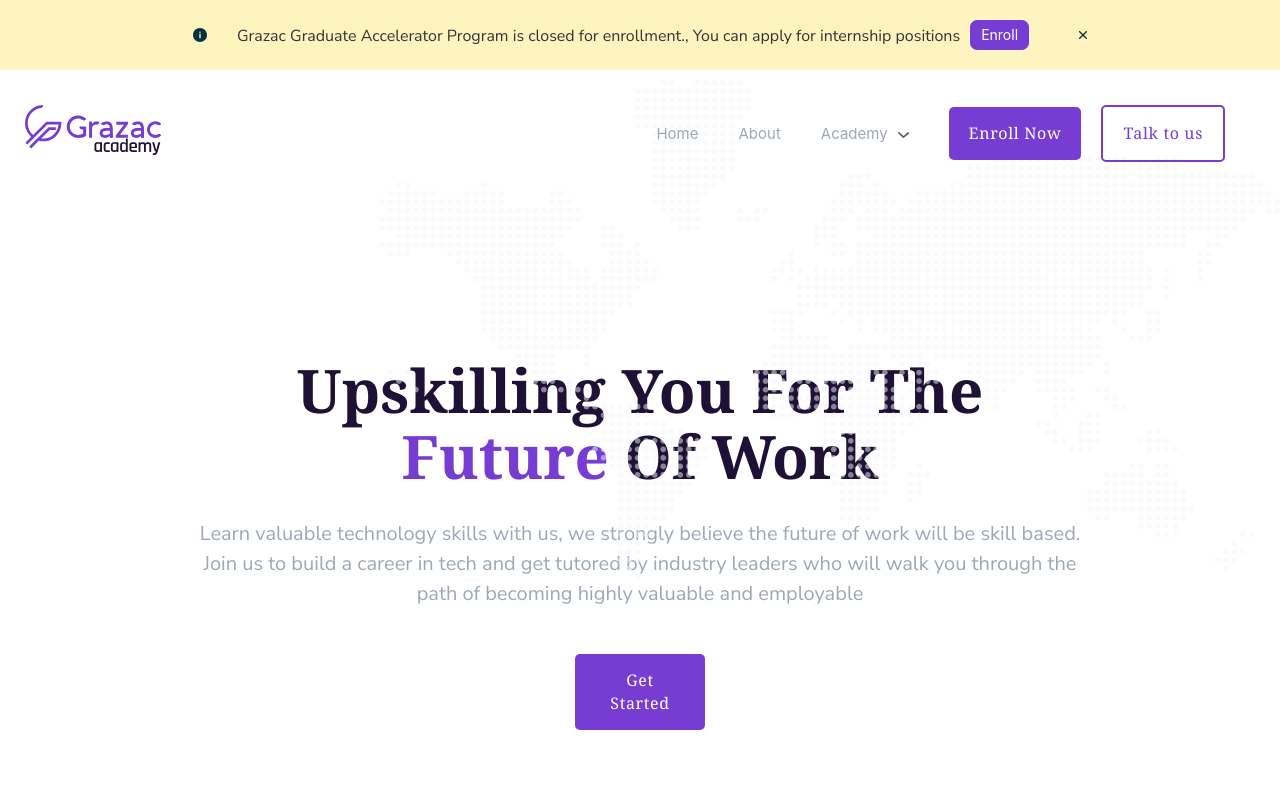
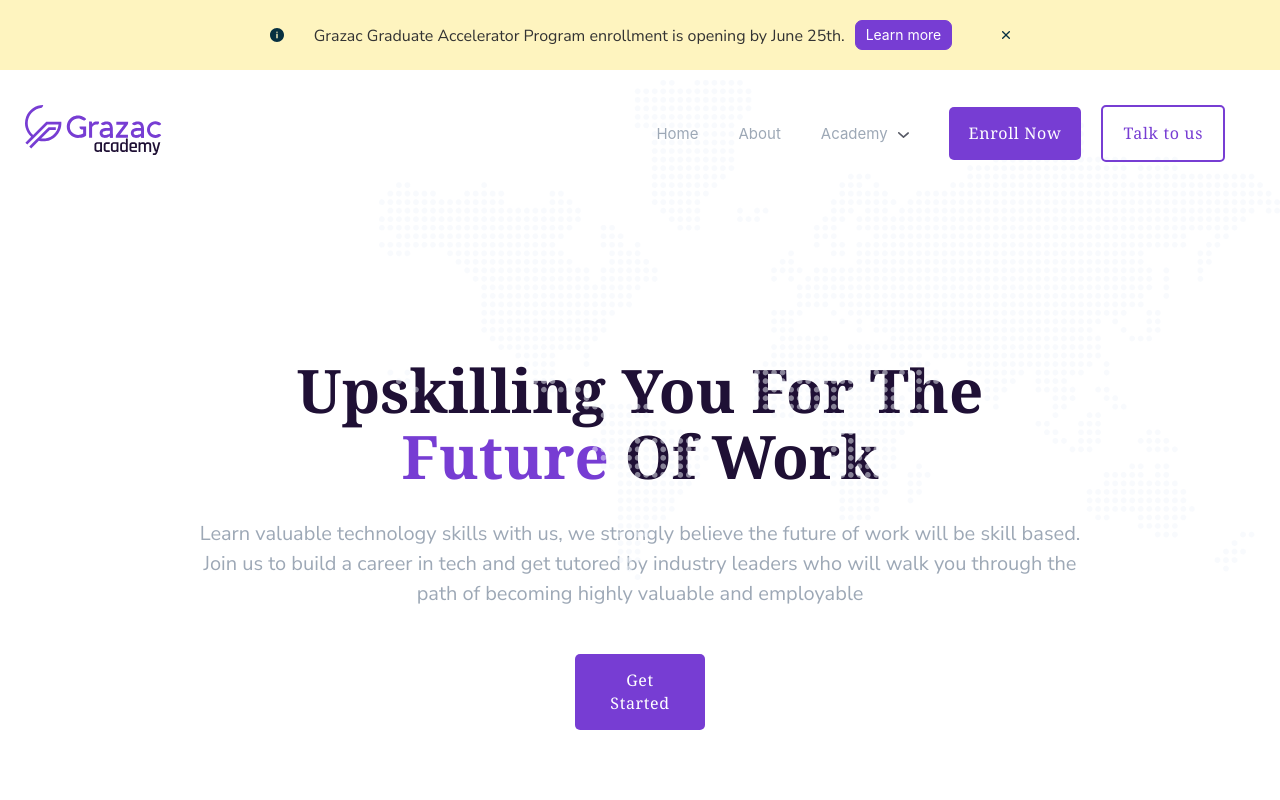
Before and after one commit to Grazac-Project/grazac-academy-web, a React (Create React App) app: page / in a window 1280 px wide. Shown: the top 800 px of the page. Built offline with nearby package versions, Linux system fonts and the light colour scheme.

Commit message:
changes to notification

```diff
--- a/src/pages/Landing.js
+++ b/src/pages/Landing.js
@@ -76,11 +76,11 @@ const Landing = () => {
           <div className="infomodal_content">
             <img src={badge} alt="" className="infomodal_badge" />
             <p>
-              Grazac Graduate Accelerator Program is closed for enrollment., You
-              can apply for internship positions
+              Grazac Graduate Accelerator Program enrollment is opening by June 25th.
+              <a className="infomodal_content-link" href="https://grazacacademy.com/graduate-accelerator-plan">Learn more</a>
             </p>
-            <Link to="/internship">
-              <button>Enroll</button>
+            <Link to="/graduate-accelerator-plan">
+              <button>Learn more</button>
             </Link>
             <img
               src={ex}
@@ -196,15 +196,13 @@ const Landing = () => {
           <div className="landing__bottom--text landing__bottom--text-2">
             <div className="landing__intern--text">
               <h1>
-                Are you an undergraduate seeking to use your internship period
-                to acquire a digital skill?
+              Tech is Vast. Let's help you with directions.
               </h1>
               <p>
-                Grazac offers you the opportunity to arm yourself with digital
-                skills and tech tools that will make a ton of difference not
-                only in your job search but also in your future career. You get
-                a nice learning curve of digital skills, access to mentors you
-                can learn from, and little experience of the professional world.
+              Are you looking to step into the field of tech but don't know what to learn or how to begin? We can help you.
+              Tech is a broad field, and there are a lot of interesting pathways and directions you can venture into. You need all the clarity you can get so you can make informed decisions.
+
+              Consult us for free
               </p>
               <div className="landing__btn--2">
                 {/* <PrimaryBtn link="/">Enroll Now</PrimaryBtn> */}
--- a/src/scss/main.css
+++ b/src/scss/main.css
@@ -697,6 +697,18 @@ html {
   }
 }
 
+.infomodal_content-link {
+  font-size: 16px;
+  margin-left: 5px;
+  color: #773dd3;
+}
+
+@media (min-width: 600px) {
+  .infomodal_content-link {
+    display: none;
+  }
+}
+
 .infomodal_content button {
   background: #773dd3;
   color: white;
```
Also changed, not shown: src/scss/component/_modal.scss (+8 -0 lines), 2 other files (tests, documents, lock files or other folders).
